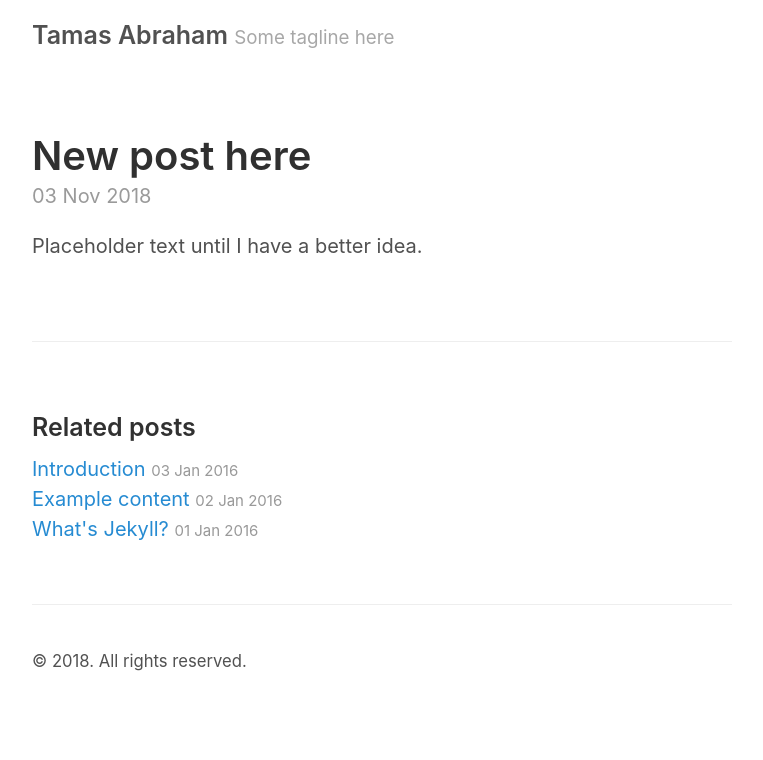
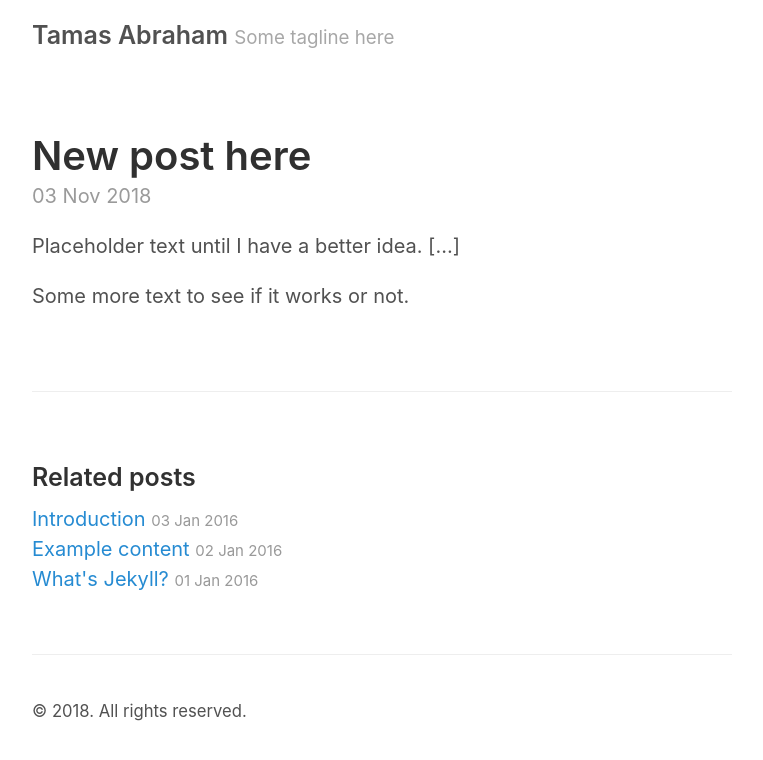
Before and after one commit to tamasabraham/tamasabraham.github.io, a Jekyll site: the page built from _posts/2018-11-03-new-hello-world.md, in a window 1280 px wide. Shown: the top 760 px of the page, without its empty margins (258-1021 px from the left). Built offline with Jekyll 4.4.1, drawn with Linux system fonts in a browser that asks for light colours.

Commit message:
hello world update

```diff
--- a/_posts/2018-11-03-new-hello-world.md
+++ b/_posts/2018-11-03-new-hello-world.md
@@ -3,4 +3,6 @@ layout: post
 title: New post here
 ---
 
-Placeholder text until I have a better idea.
+Placeholder text until I have a better idea. [...]
+
+Some more text to see if it works or not.
```
